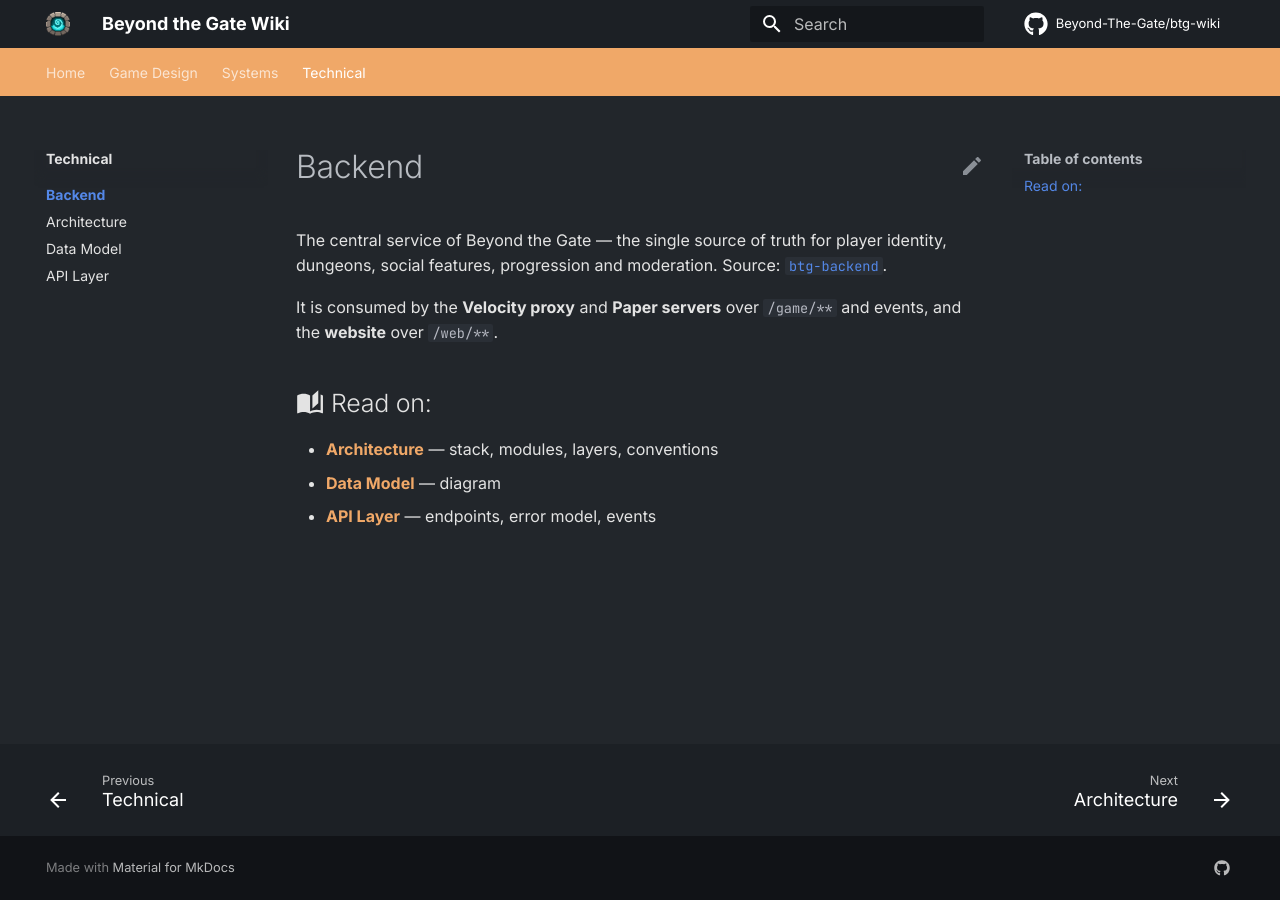
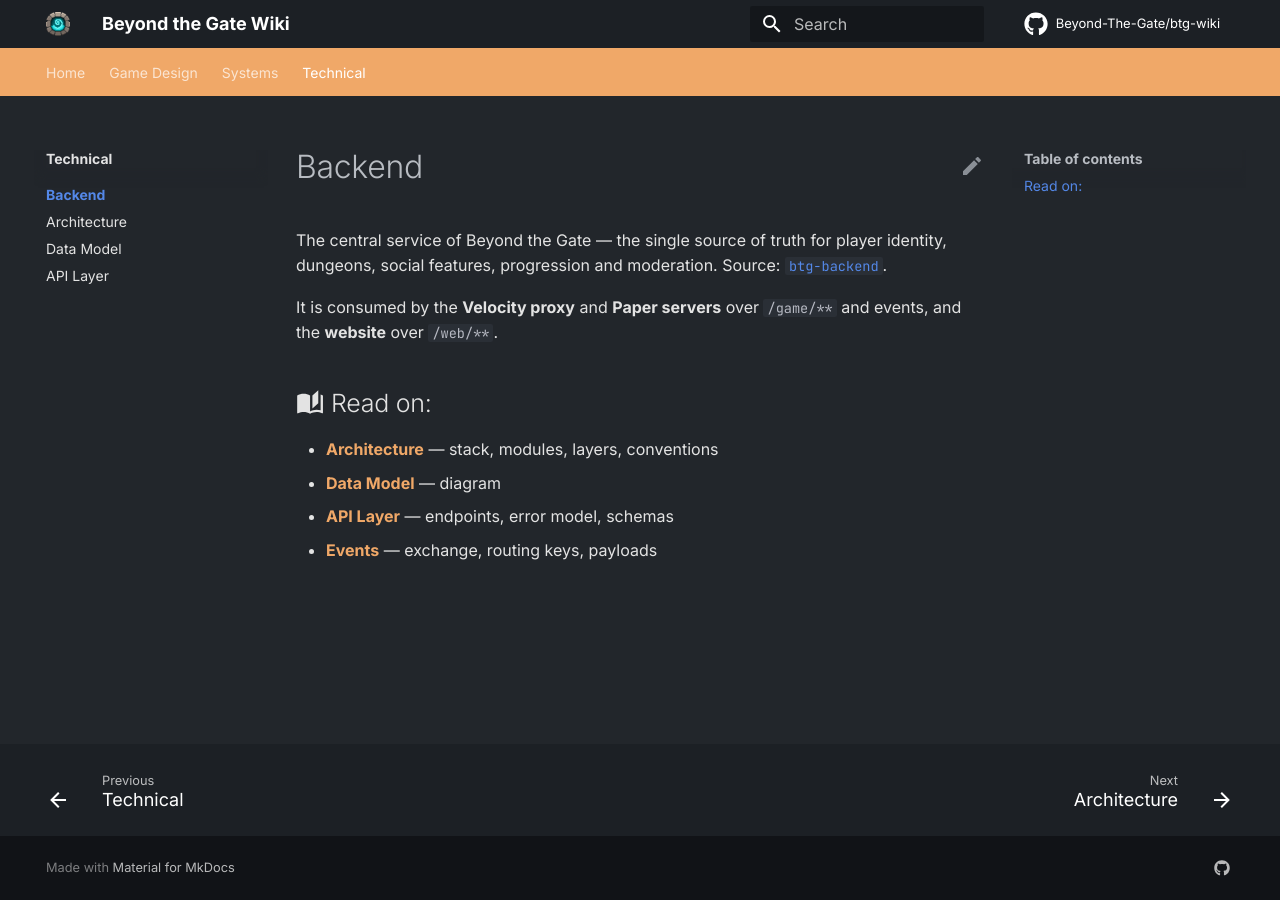
Before and after one commit to Beyond-The-Gate/btg-wiki, an MkDocs documentation site: the page built from docs/technical/backend/index.md, in a window 1280 px wide. Built offline with MkDocs 1.6.1 and Material for MkDocs 9.7.7, drawn with Linux system fonts in a browser that asks for light colours; comment, search, counter and statistics services are not loaded.

Commit message:
Update API Layer description and add Events section

```diff
--- a/docs/technical/backend/index.md
+++ b/docs/technical/backend/index.md
@@ -8,4 +8,5 @@ It is consumed by the **Velocity proxy** and **Paper servers** over `/game/**` a
 
 - **[Architecture](architecture.md)** — stack, modules, layers, conventions
 - **[Data Model](data-model.md)** — diagram
-- **[API Layer](api.md)** — endpoints, error model, events
+- **[API Layer](api.md)** — endpoints, error model, schemas
+- **[Events](events.md)** — exchange, routing keys, payloads
```
